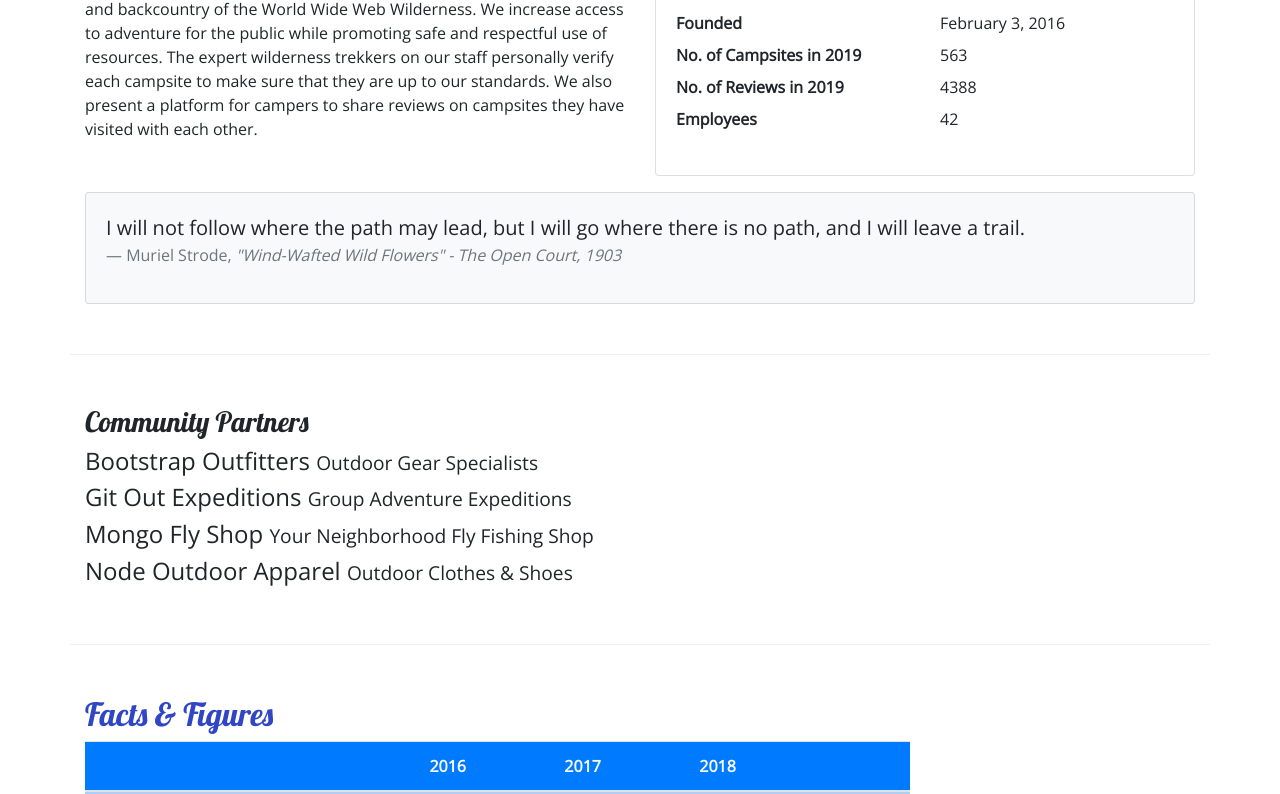
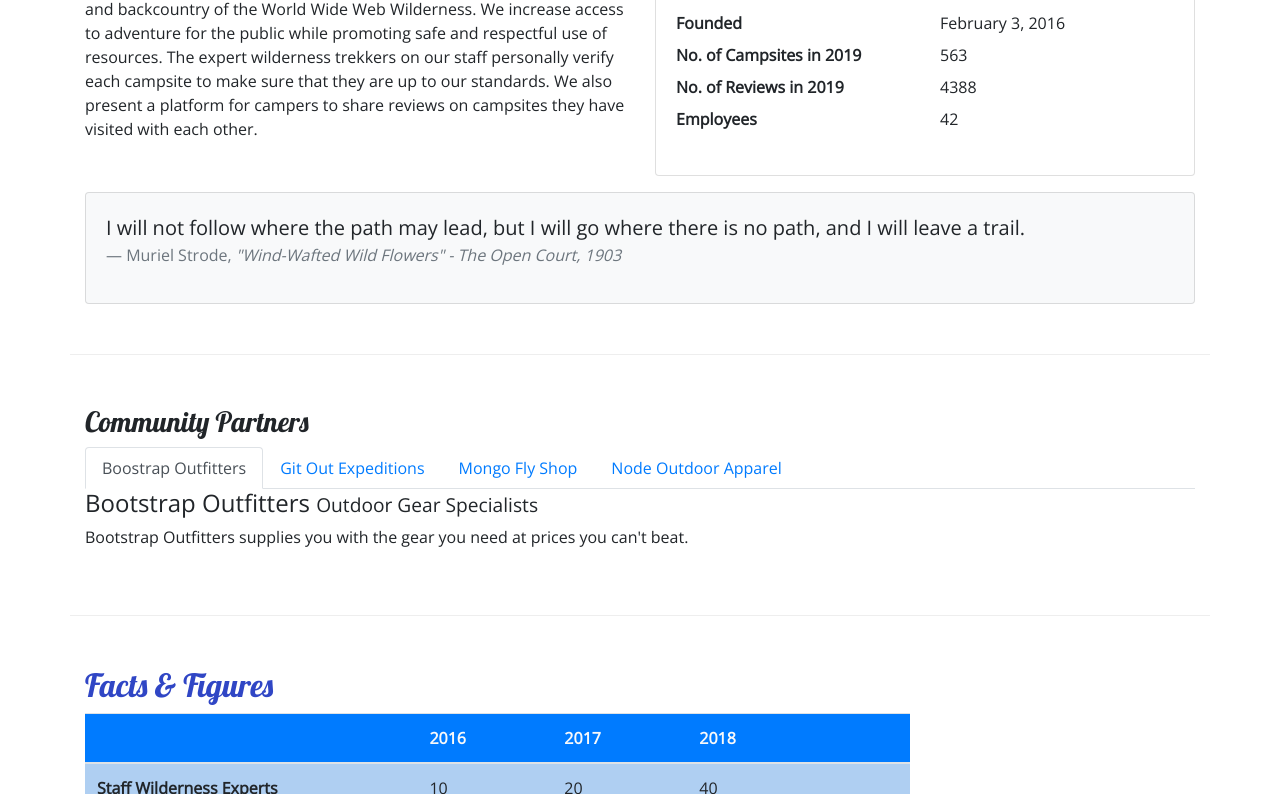
Before and after one commit to mastadong/nucampsites, a website: page aboutus.html in a window 1280 px wide. Shown: the part 474-1268 px from the top of the page. Drawn offline with nearby package versions, Linux system fonts and the light colour scheme.

Commit message:
Tab Content Display

```diff
--- a/aboutus.html
+++ b/aboutus.html
@@ -102,16 +102,45 @@
         </div>
 
         <div class="row row-content">
-            <div class="col">
+            <div class="col-12">
                 <h3>Community Partners</h3>
-                <h4>Bootstrap Outfitters <small>Outdoor Gear Specialists</small></h4>
-                <p class="d-none d--sm-block">Bootstrap Outfitters supplies you with the gear you need at prices you can't beat.</p>
-                <h4>Git Out Expeditions <small>Group Adventure Expeditions</small></h4>
-                <p class="d-none d--sm-block">Join Git Out Expeditions to explore new horizons with a group of other adventurers!</p>
-                <h4>Mongo Fly Shop <small>Your Neighborhood Fly Fishing Shop</small></h4>
-                <p class="d-none d--sm-block">Need a new fishing pole, a tacklebox, or flies of all kinds? Stop by Mongo Fly Shop.</p>
-                <h4>Node Outdoor Apparel <small>Outdoor Clothes & Shoes</small></h4>
-                <p class="d-none d--sm-block">From polar fleeces to swimsuits, hiking boots to waders, a visit to Node will be sure to get you covered.</p>
+                <ul class="nav nav-tabs">
+                    <li class="nav-item">
+                        <a class="nav-link active" href="#bootstrap" role="tab" data-toggle="tab">Boostrap Outfitters</a>
+                    </li>
+
+                    <li class="nav-item">
+                        <a class="nav-link" href="#git" role="tab" data-toggle="tab">Git Out Expeditions</a>
+                    </li>
+
+                    <li class="nav-item">
+                        <a class="nav-link" href="#mongo" role="tab" data-toggle="tab">Mongo Fly Shop</a>
+                    </li>
+
+                    <li class="nav-item">
+                        <a class="nav-link" href="#node" role="tab" data-toggle="tab">Node Outdoor Apparel</a>
+                    </li>
+
+                </ul>
+
+                <div class="tab-content">
+                    <div role="tabpanel" class="tab-pane fade show active" id="bootstrap">
+                        <h4>Bootstrap Outfitters <small>Outdoor Gear Specialists</small></h4>
+                        <p class="d-none d-sm-block">Bootstrap Outfitters supplies you with the gear you need at prices you can't beat.</p>
+                    </div>
+                    <div role="tabpanel" class="tab-pane fade" id="git">
+                        <h4>Git Out Expeditions <small>Group Adventure Expeditions</small></h4>
+                        <p class="d-none d-sm-block">Join Git Out Expeditions to explore new horizons with a group of other adventurers!</p>
+                    </div>
+                    <div role="tabpanel" class="tab-pane fade" id="mongo">
+                        <h4>Mongo Fly Shop <small>Your Neighborhood Fly Fishing Shop.</small></h4>
+                        <p class="d-none d-sm-block">Need a new fishing pole, a tacklebox, or flies of all kinds? Stop by Mongo Fly Shop.</p>
+                    </div>
+                    <div role="tabpanel" class="tab-pane fade" id="node">
+                        <h4>Node Outdoor Apparel <small>Outdoor Clothes & Shoes</small></h4>
+                        <p class="d-none d-sm-block">From polar fleeces to swimsuits, hiking boots to waders, a visit to Node will be sure to get you covered.</p>
+                    </div>
+                </div>
             </div>
         </div>
 
@@ -181,6 +210,11 @@
         </div>
     </footer>
 
+     <!-- jQuery must come first, then Popper.js, then the Bootstrap JavaScript plugins.-->
+     <script src="node_modules/jquery/dist/jquery.slim.min.js"></script>
+     <script src="node_modules/popper.js/dist/umd/popper.min.js"></script>
+     <script src="node_modules/bootstrap/dist/js/bootstrap.min.js"></script>
+
 </body>
 
 </html>
```
